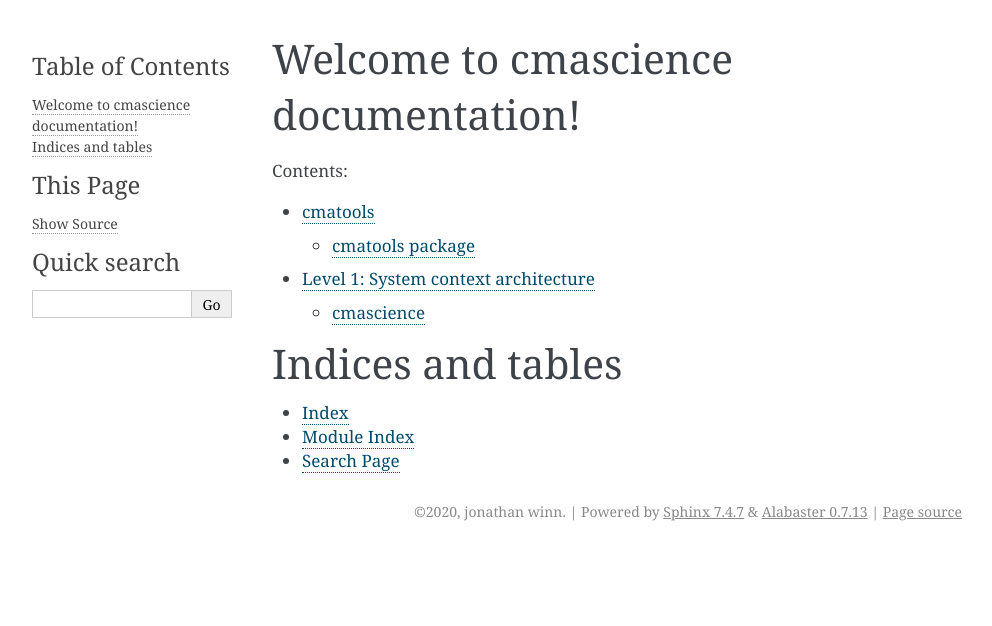
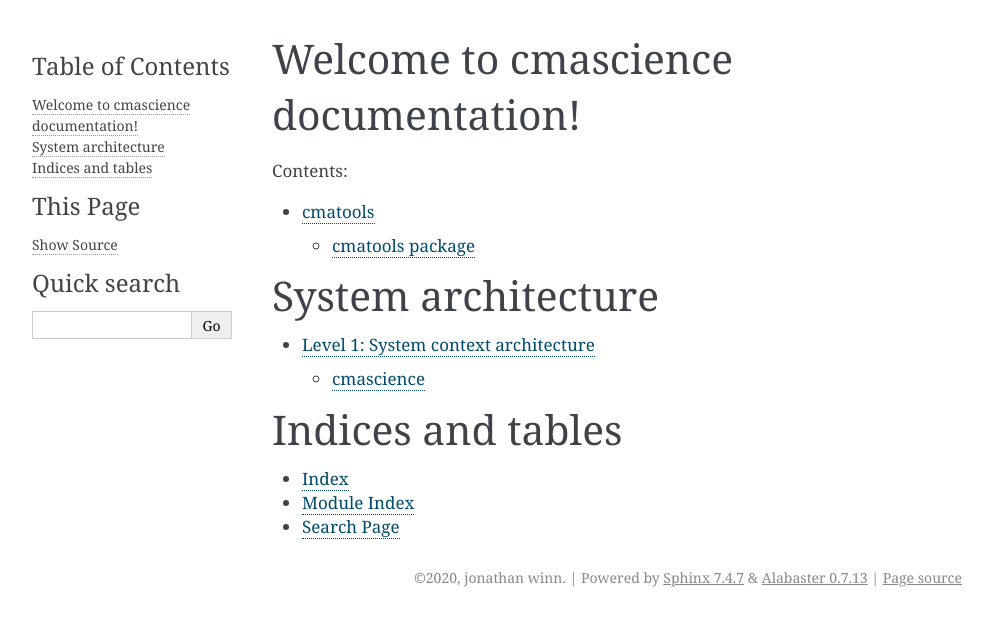
Before and after one commit to jonathan-winn-geo/cmascience, a Sphinx documentation site: the page built from docs/source/index.rst, in a window 1280 px wide. Shown: the top 626 px of the page, without its empty margins (148-1140 px from the left). Built offline with Sphinx 7.4.7, drawn with Linux system fonts in a browser that asks for light colours.

Commit message:
Update index.rst

```diff
--- a/docs/source/index.rst
+++ b/docs/source/index.rst
@@ -7,7 +7,15 @@
    :caption: Contents:
 
    modules
-   system
+
+
+System architecture
+===================
+
+.. toctree::
+   :maxdepth: 2
+
+   system.rst
 
 
 
```
